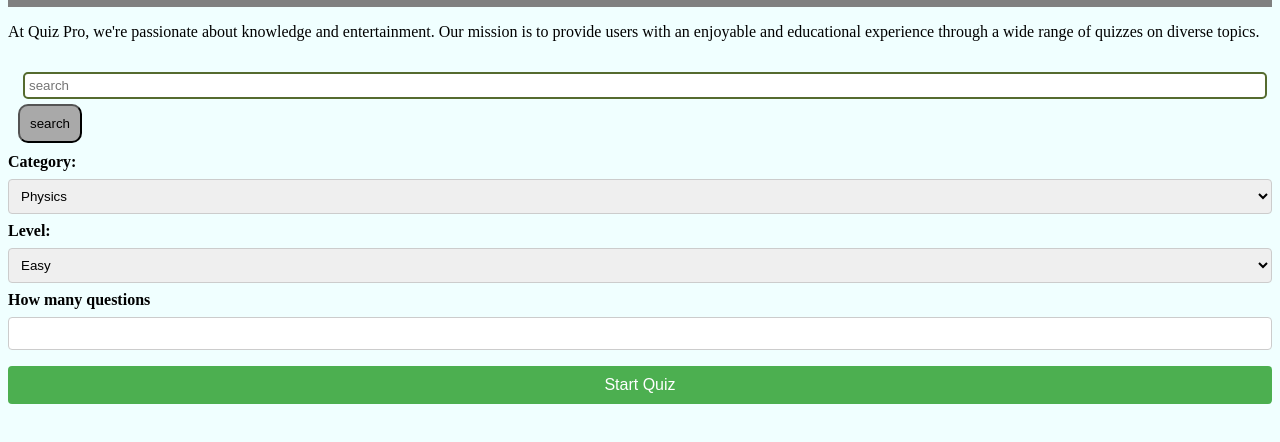
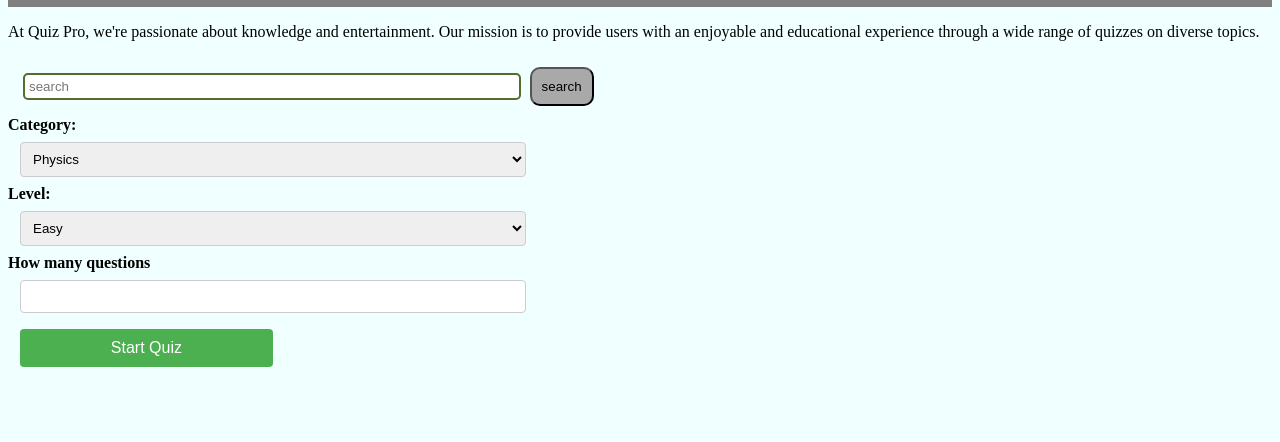
Before and after one commit to mfavorv/Phase-1-Final-project, a plain HTML site: page index.html in a window 1280 px wide. Shown: the part 48-490 px from the top of the page. Drawn offline with Linux system fonts and the light colour scheme.

Commit message:
Final JS-8

```diff
--- a/css/index.css
+++ b/css/index.css
@@ -37,7 +37,7 @@ padding: 10px;
 
 #quiz-form {
     max-width: 400px;
-    margin: 0 auto;
+    margin: 12px auto;
     padding: 20px;
     background-color: #f9f9f9;
     border-radius: 8px;
@@ -51,20 +51,20 @@ label {
 input[type="text"],
 input[type="number"],
 select {
-    width: 100%;
+    width: 40%;
     padding: 8px;
-    margin: 8px 0;
+    margin: 8px 12px;
     box-sizing: border-box;
     border: 1px solid #ccc;
     border-radius: 4px;
 }
 
 input[type="submit"] {
-    width: 100%;
+    width: 20%;
     background-color: #4CAF50;
     color: white;
     padding: 10px;
-    margin: 8px 0;
+    margin: 8px 12px;
     border: none;
     border-radius: 4px;
     cursor: pointer;
```
